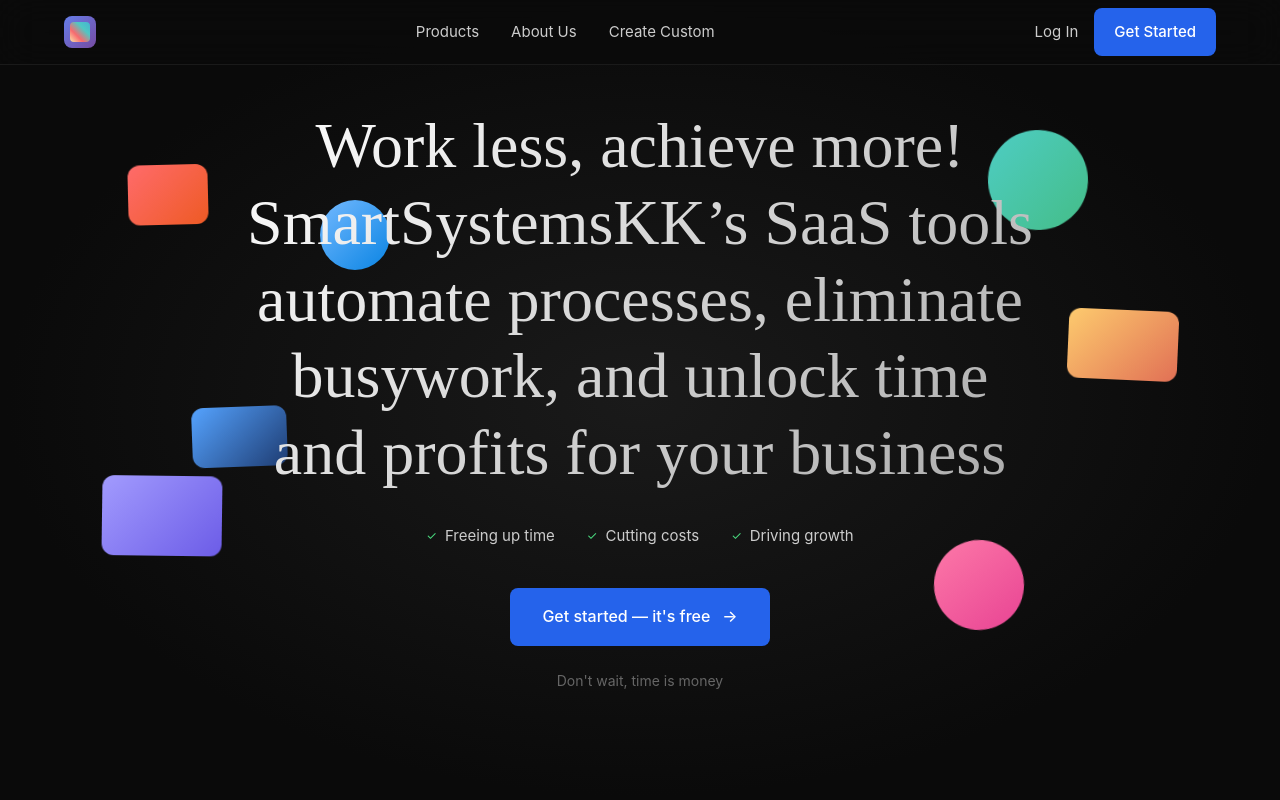
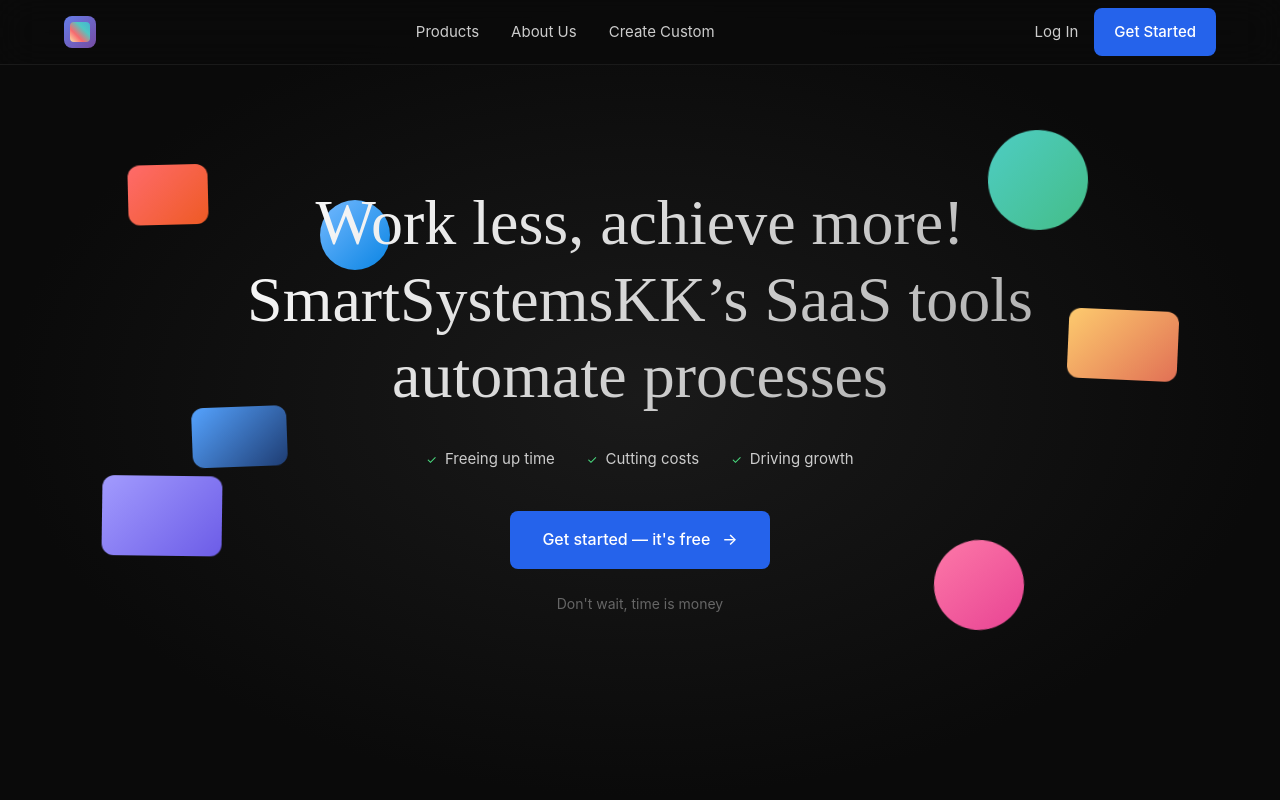
Before and after one commit to KamilKaczmarekKMZ/Jarvis, a plain HTML site: page index.html in a window 1280 px wide. Shown: the top 800 px of the page. Drawn offline with Linux system fonts and the light colour scheme; a web font is replaced by a local one.

Commit message:
Update index.html

```diff
--- a/index.html
+++ b/index.html
@@ -1714,7 +1714,7 @@
         <div class="container">
             <div class="hero-content">
                 <h1 class="hero-title">
-                    Work less, achieve more! SmartSystemsKK’s SaaS tools automate processes, eliminate busywork, and unlock time and profits for your business<br>
+                    Work less, achieve more! SmartSystemsKK’s SaaS tools automate processes<br>
                 </h1>
                 <div class="hero-features">
                     <div class="feature-item">
```
